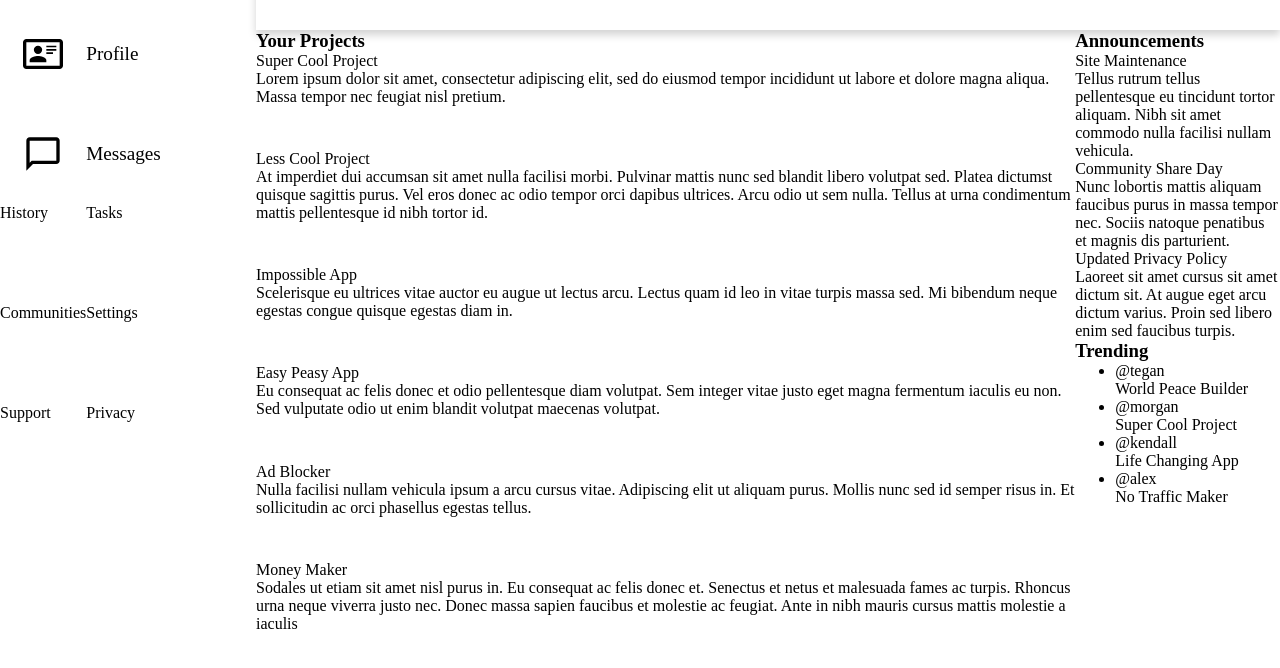
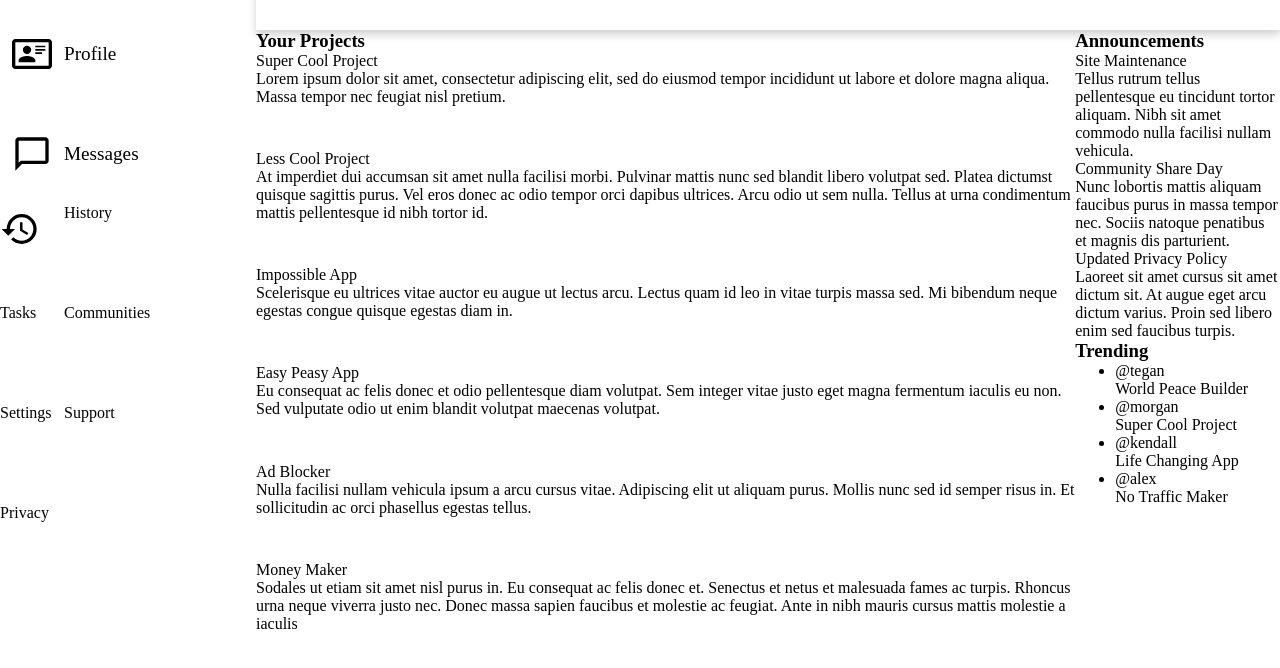
Before and after one commit to wilsonsiaw/admin-dashboard, a plain HTML site: page index.html in a window 1280 px wide. Shown: the part 196-864 px from the top of the page. Drawn offline with Linux system fonts and the light colour scheme.

Commit message:
Add a history icon and create a history class

```diff
--- a/index.html
+++ b/index.html
@@ -66,6 +66,7 @@
                 <div class="messages">
                     <a href="">Messages</a>
                 </div>
+                <img src="images/history.svg" alt="History icon" width="40" height="50" id="history-icon">
                 <a href="">History</a>
                 <a href="">Tasks</a>
                 <a href="">Communities</a>
```
